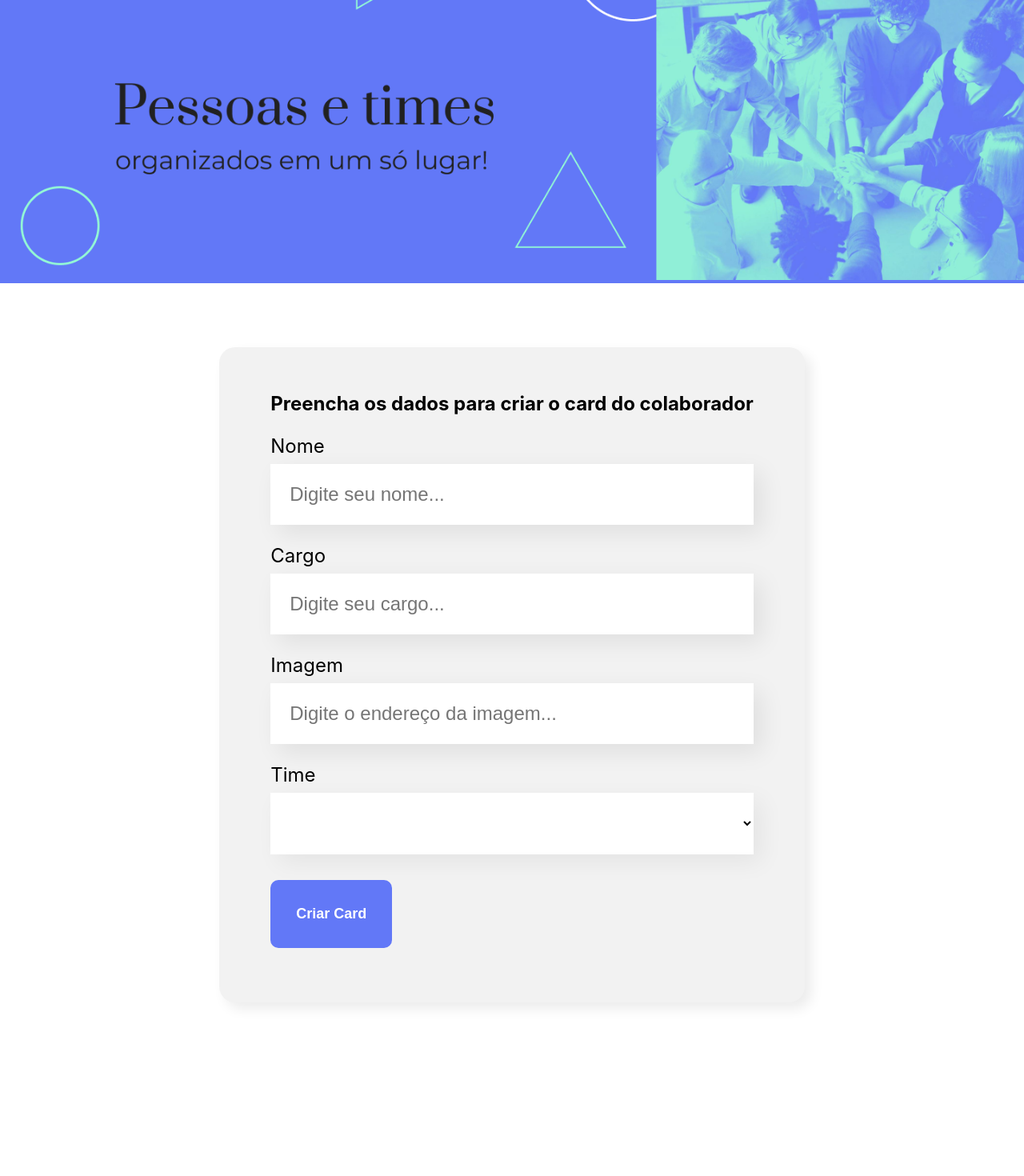
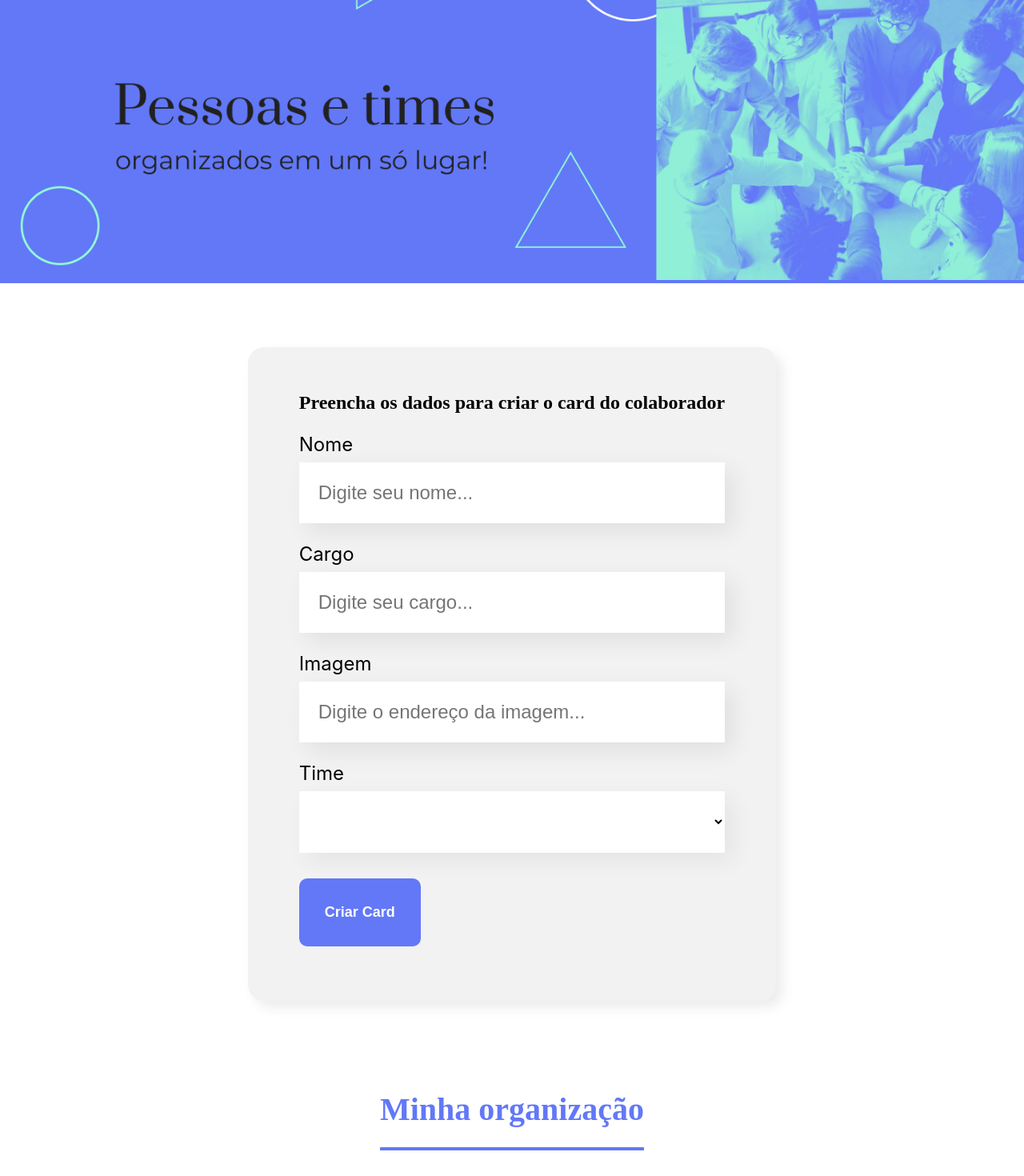
Before and after one commit to victorevh/organo, a React (Create React App) app: page / in a window 1280 px wide. Shown: the part 144-1614 px from the top of the page at 80% size. Before the commit the page ends 1477 px from the top, so only its background shows below. Built offline with nearby package versions, Linux system fonts and the light colour scheme.

Commit message:
Altera estrutura de componentes

```diff
--- a/src/App.js
+++ b/src/App.js
@@ -1,4 +1,4 @@
-import { useState, useEffect } from 'react';
+import { useState } from 'react';
 import { Banner } from './components/Banner';
 import { Form } from './components/Form';
 import { Team } from './components/Team';
@@ -45,39 +45,19 @@ function App() {
 
   const [employees, setEmployees] = useState([])
 
-  const [employeeIdCounter, setEmployeeIdCounter] = useState(1);
-
-  useEffect(() => {
-    const savedEmployees = localStorage.getItem('employees');
-    if (savedEmployees) {
-      setEmployees(JSON.parse(savedEmployees));
-    }
-  }, []);
-
-  const addNewEmployee = (employee) => {
-    const newEmployee = { ...employee, id: employeeIdCounter };
-    setEmployees([...employees, newEmployee]);
-    setEmployeeIdCounter((prevCounter) => prevCounter + 1);
-  }
-
-  useEffect(() => {
-    localStorage.setItem('employees', JSON.stringify(employees));
-  }, [employees]);
-
-
   return (
     <div className="App">
       <Banner />
-      <Form teams={teams.map(teams => teams.name)} registerEmployee={addNewEmployee} />
+      <Form teams={teams.map(teams => teams.name)} registerEmployee={employee => setEmployees([...employees, employee])} />
+      <section className="teams">
+        <h1>Minha organização</h1>
+        {teams.map((teams, id) => <Team
+          key={id}
+          team={teams}
+          employees={employees.filter(employee => employee.teamState === teams.name)}
+        />)}
+      </section>
 
-      {teams.map(teams => <Team
-        key={teams.name}
-        name={teams.name}
-        primaryColor={teams.primaryColor}
-        secondaryColor={teams.secondaryColor}
-        employees={employees.filter(employee => employee.teamState === teams.name)}
-        setEmployees={setEmployees}
-      />)}
 
     </div>
   );
--- a/src/index.css
+++ b/src/index.css
@@ -1,5 +1,5 @@
 body {
-  margin: 0;
+  margin: 0px;
   font-family: -apple-system, BlinkMacSystemFont, 'Segoe UI', 'Roboto', 'Oxygen',
     'Ubuntu', 'Cantarell', 'Fira Sans', 'Droid Sans', 'Helvetica Neue',
     sans-serif;
@@ -7,7 +7,19 @@ body {
   -moz-osx-font-smoothing: grayscale;
 }
 
-code {
-  font-family: source-code-pro, Menlo, Monaco, Consolas, 'Courier New',
-    monospace;
+.teams {
+  text-align: center;
 }
+
+h1 {
+  font-size: 40px;
+  color: #6278F7;
+  border-bottom: 4px solid #6278F7;
+  display: inline-block;
+  padding-bottom: 24px;
+  margin: 32px 0;
+}
+
+h1, h2 {
+  font-family: 'Prata', serif;
+}
```
